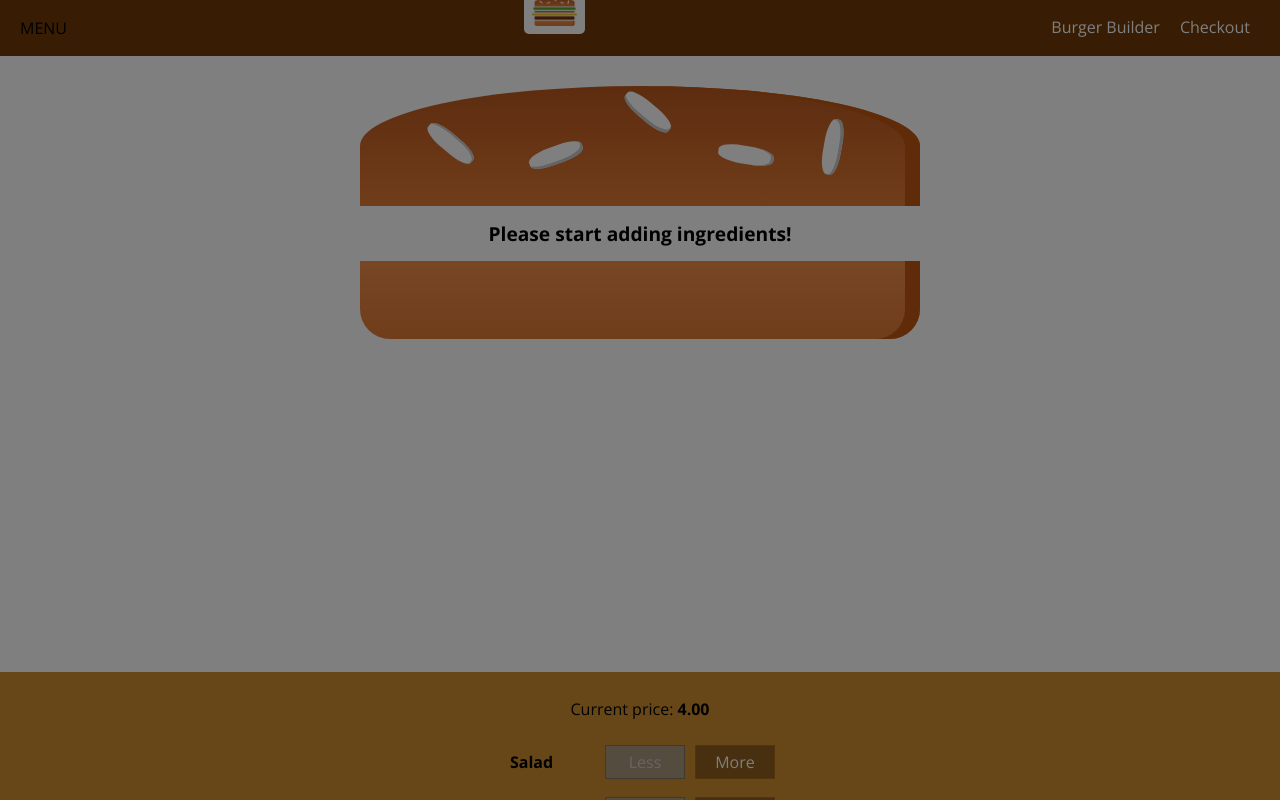
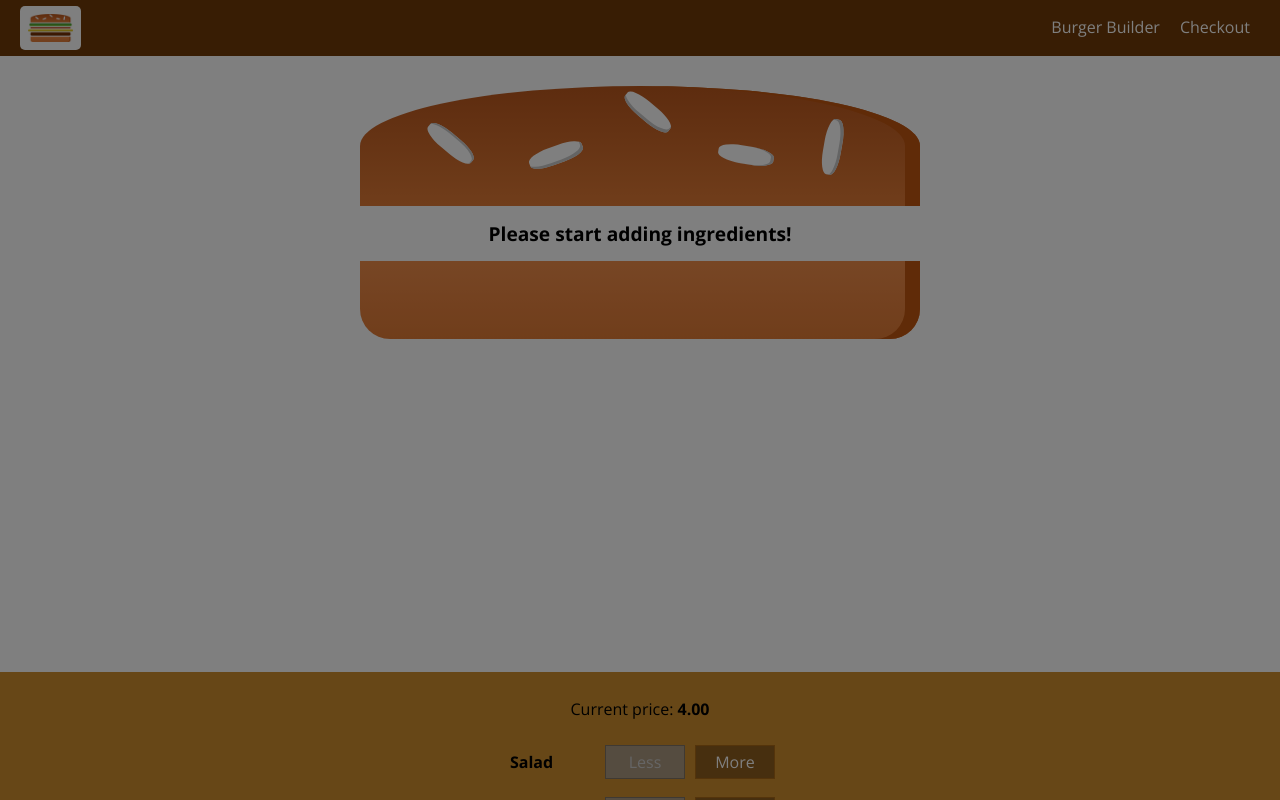
Before and after one commit to abhinn-ankit/burger-builder, a React (Create React App) app: page / in a window 1280 px wide. Shown: the top 800 px of the page. Built offline with nearby package versions, Linux system fonts and the light colour scheme.

Commit message:
Add hamburger button

```diff
--- a/src/components/Layout/Layout.tsx
+++ b/src/components/Layout/Layout.tsx
@@ -14,10 +14,16 @@ class Layout extends Component {
     });
   };
 
+  sideDrawerToggleHandler = () => {
+    this.setState((prevState: any) => {
+      return { showSideDrawer: !prevState.showSideDrawer };
+    });
+  };
+
   render() {
     return (
       <Fragment>
-        <Toolbar />
+        <Toolbar drawerToggleClicked={this.sideDrawerToggleHandler} />
         <SideDrawer closed={this.sideDrawerClosedHandler} open={this.state.showSideDrawer} />
         <main className={classes.content}>{this.props.children}</main>
       </Fragment>
--- /dev/null
+++ b/src/components/Navigation/SideDrawer/DrawerToggle/DrawerToggle.module.scss
@@ -0,0 +1,23 @@
+.DrawerToggle {
+  width: 40px;
+  height: 100%;
+  display: flex;
+  flex-flow: column;
+  justify-content: space-around;
+  align-items: center;
+  padding: 10px 0;
+  box-sizing: border-box;
+  cursor: pointer;
+}
+
+.DrawerToggle div {
+  width: 90%;
+  height: 3px;
+  background-color: white;
+}
+
+@media (min-width: 500px) {
+  .DrawerToggle {
+    display: none;
+  }
+}
--- /dev/null
+++ b/src/components/Navigation/SideDrawer/DrawerToggle/DrawerToggle.tsx
@@ -0,0 +1,19 @@
+import React from 'react';
+import PropTypes from 'prop-types';
+import classes from './DrawerToggle.module.scss';
+
+const drawerToggle = props => {
+  return (
+    <div className={classes.DrawerToggle} onClick={props.clicked}>
+      <div />
+      <div />
+      <div />
+    </div>
+  );
+};
+
+drawerToggle.propTypes = {
+  clicked: PropTypes.func,
+};
+
+export default drawerToggle;
--- a/src/components/Navigation/SideDrawer/SideDrawer.module.scss
+++ b/src/components/Navigation/SideDrawer/SideDrawer.module.scss
@@ -28,4 +28,5 @@
 
 .Logo {
   height: 11%;
+  margin-bottom: 32px;
 }
--- a/src/components/Navigation/Toolbar/Toolbar.module.scss
+++ b/src/components/Navigation/Toolbar/Toolbar.module.scss
@@ -19,7 +19,6 @@
 
 .Logo {
   height: 80%;
-  margin-bottom: 32px;
 }
 
 @media (max-width: 499px) {
--- a/src/components/Navigation/Toolbar/Toolbar.tsx
+++ b/src/components/Navigation/Toolbar/Toolbar.tsx
@@ -3,11 +3,12 @@ import classes from './Toolbar.module.scss';
 import PropTypes from 'prop-types';
 import Logo from '../../Logo/Logo';
 import NavigationItems from '../NavigationItems/NavigationItems';
+import DrawerToggle from '../SideDrawer/DrawerToggle/DrawerToggle';
 
 const toolbar = props => {
   return (
     <header className={classes.Toolbar}>
-      <div>MENU</div>
+      <DrawerToggle clicked={props.drawerToggleClicked} />
       <div className={classes.Logo}>
         <Logo />
       </div>
@@ -18,6 +19,8 @@ const toolbar = props => {
   );
 };
 
-toolbar.propTypes = {};
+toolbar.propTypes = {
+  drawerToggleClicked: PropTypes.func,
+};
 
 export default toolbar;
```
